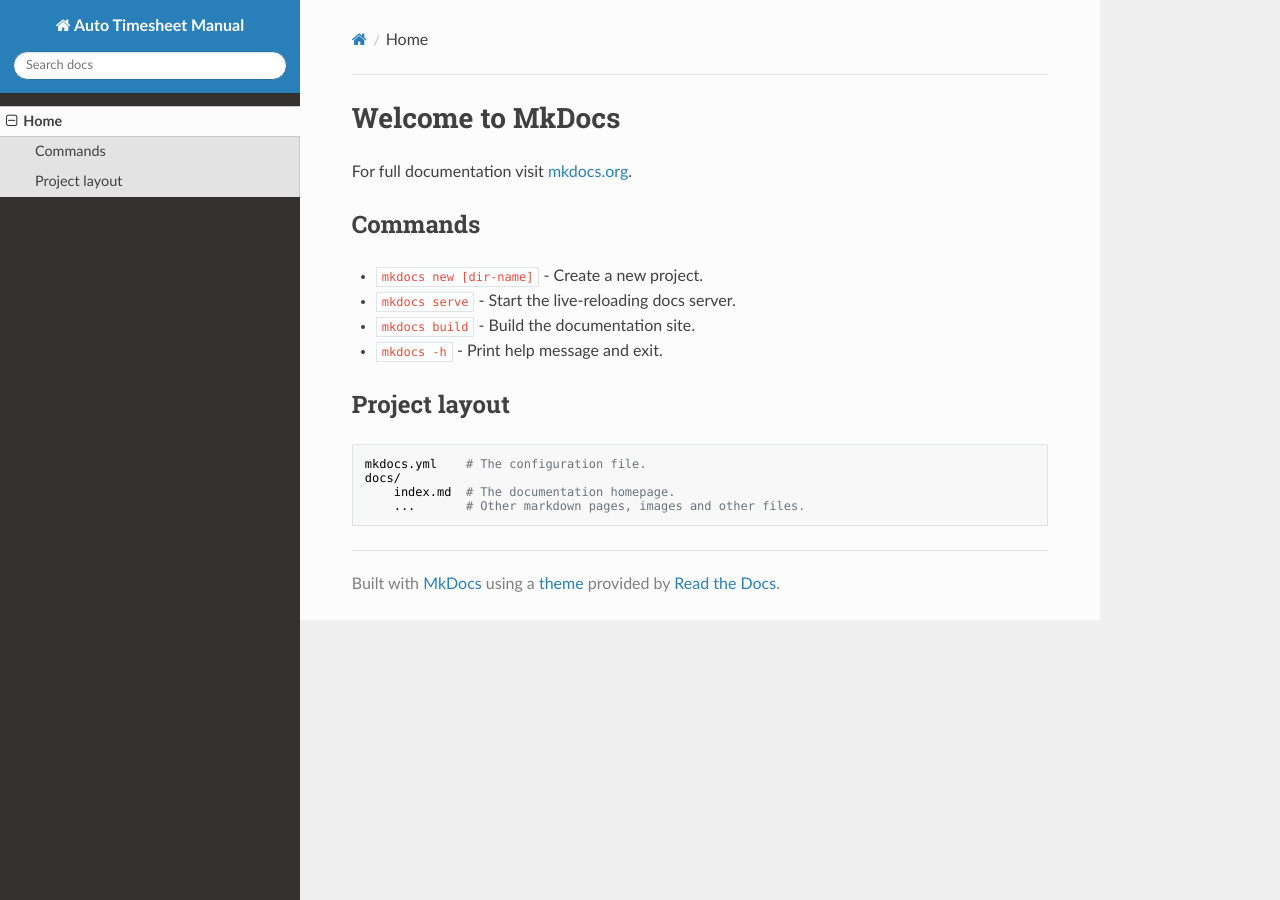
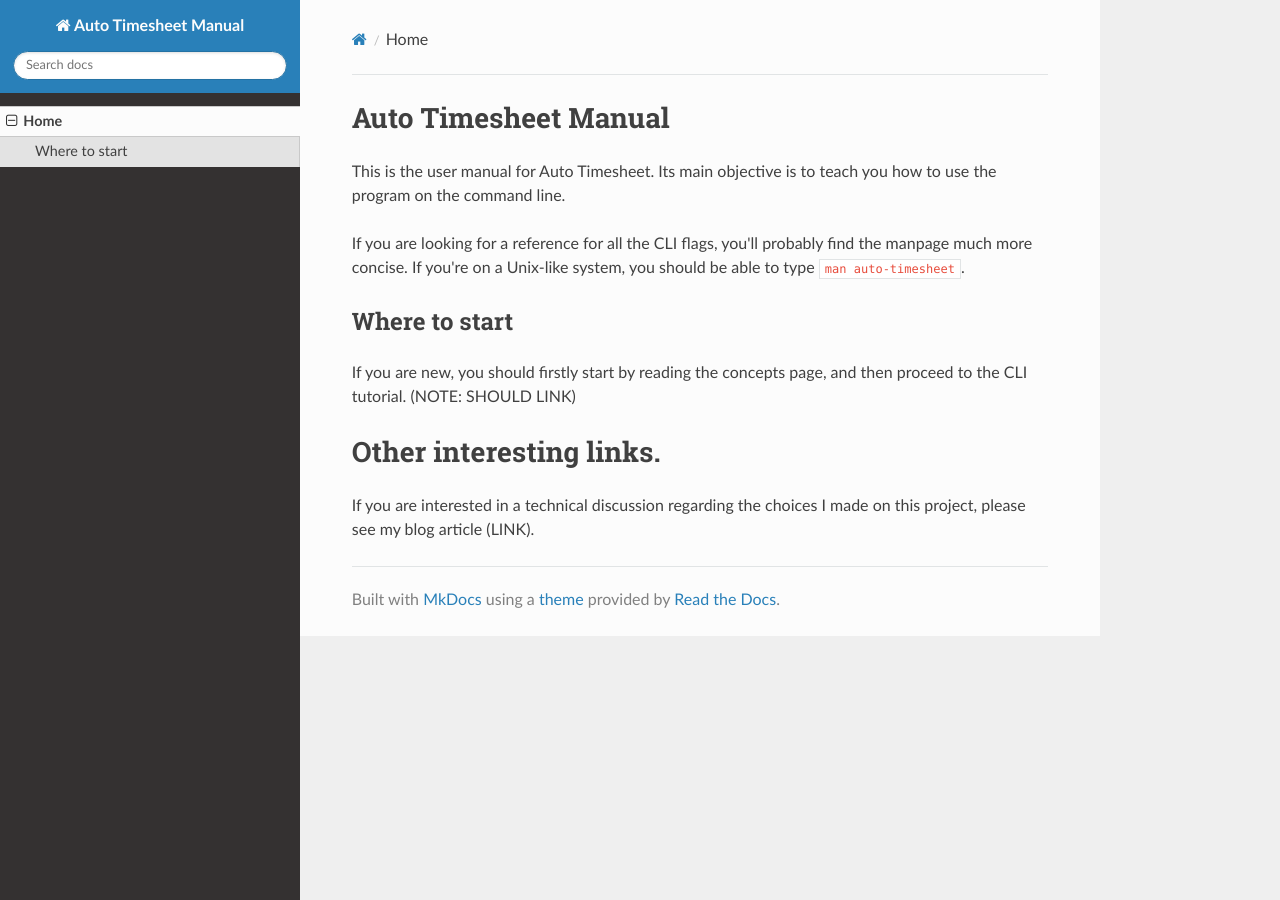
Before and after one commit to jamescrake-merani/auto-timesheet, an MkDocs documentation site: the page built from docs/docs/index.md, in a window 1280 px wide. Built offline with MkDocs 1.6.1, drawn with Linux system fonts in a browser that asks for light colours; nearby versions of some CDN libraries.

Commit message:
First draft of index.

```diff
--- a/docs/docs/index.md
+++ b/docs/docs/index.md
@@ -1,17 +1,14 @@
-# Welcome to MkDocs
+# Auto Timesheet Manual
 
-For full documentation visit [mkdocs.org](https://www.mkdocs.org).
+This is the user manual for Auto Timesheet. Its main objective is to teach you how to use the program on the command line.
 
-## Commands
+If you are looking for a reference for all the CLI flags, you'll probably find the manpage much more concise. If you're on a Unix-like system, you should be able to type `man auto-timesheet`.
 
-* `mkdocs new [dir-name]` - Create a new project.
-* `mkdocs serve` - Start the live-reloading docs server.
-* `mkdocs build` - Build the documentation site.
-* `mkdocs -h` - Print help message and exit.
+## Where to start
 
-## Project layout
+If you are new, you should firstly start by reading the concepts page, and then proceed to the CLI tutorial.
+(NOTE: SHOULD LINK)
 
-    mkdocs.yml    # The configuration file.
-    docs/
-        index.md  # The documentation homepage.
-        ...       # Other markdown pages, images and other files.
+# Other interesting links.
+
+If you are interested in a technical discussion regarding the choices I made on this project, please see my blog article (LINK).
```
